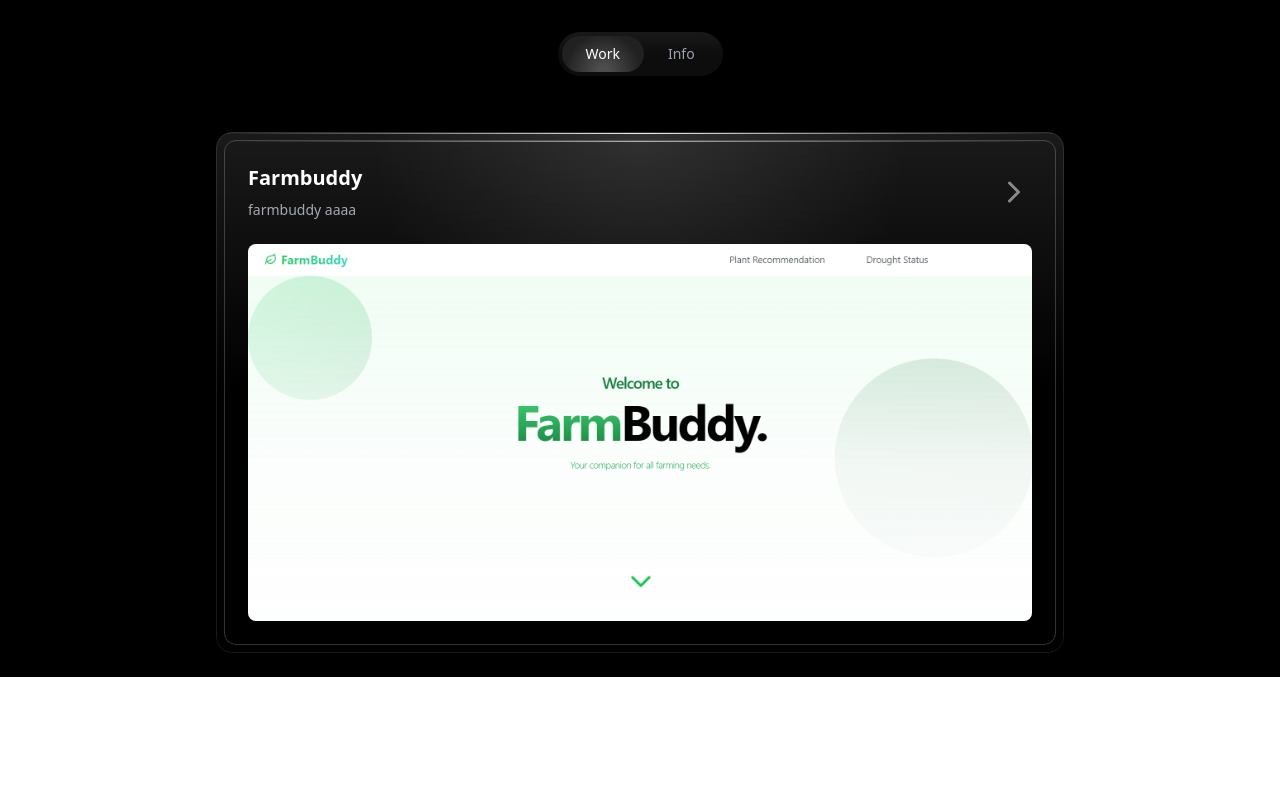
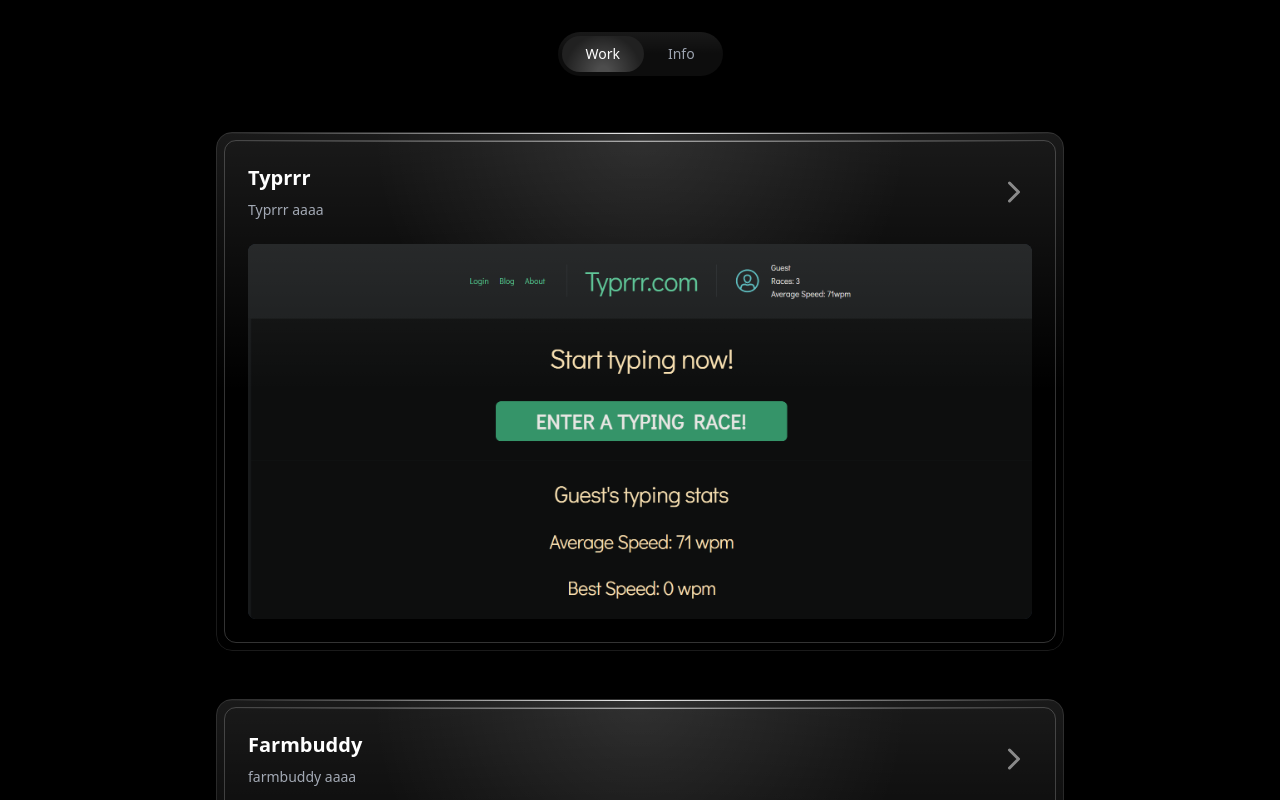
Before and after one commit to Zraffens/portfolio, a React (Create React App) app: page / in a window 1280 px wide. Shown: the part 800-1600 px from the top of the page. Before the commit the page ends 1477 px from the top, so only its background shows below. Built offline with nearby package versions, Linux system fonts and the light colour scheme.

Commit message:
another project showcase

```diff
--- a/src/pages/Landing.jsx
+++ b/src/pages/Landing.jsx
@@ -4,6 +4,7 @@
 import Navbar from "../components/navbar";
 import ProjectShowcase from "../components/showcase";
 import farmbuddy from "../assets/farmbuddy.png";
+import typrrr from "../assets/typrrr.png";
 
 const LandingPage = () => {
   const [text, setText] = useState("");
@@ -67,6 +68,12 @@
         <Navbar />
       </div>
       <ProjectShowcase
+        title="Typrrr"
+        subtitle="Typrrr aaaa"
+        projectImage={typrrr}
+        themeColor="#35846a"
+      />
+      <ProjectShowcase
         title="Farmbuddy"
         subtitle="farmbuddy aaaa"
         projectImage={farmbuddy}
```
Also changed, not shown: src/assets/typrrr.png (added).
